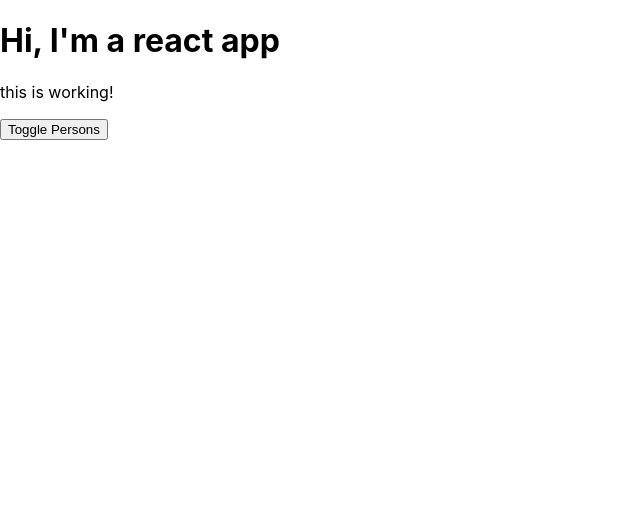
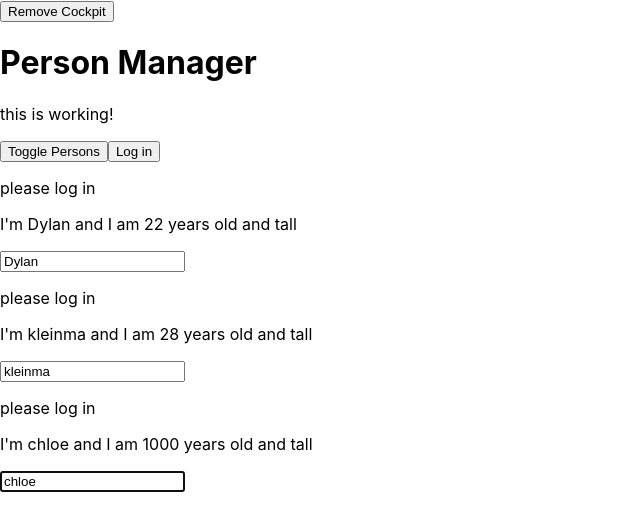
Before and after one commit to dylankleinman/react-complete-guide, a React app: page / in a window 1280 px wide. Shown: the top 530 px of the page, without its empty margins (0-640 px from the left). Built offline with nearby package versions, Linux system fonts and the light colour scheme.

Commit message:
Halfway through Context Api module

```diff
--- a/package.json
+++ b/package.json
@@ -38,6 +38,7 @@
     "postcss-loader": "3.0.0",
     "postcss-preset-env": "6.5.0",
     "postcss-safe-parser": "4.0.1",
+    "prop-types": "^15.7.2",
     "radium": "^0.25.1",
     "react": "^16.8.4",
     "react-app-polyfill": "^0.2.2",
--- a/src/components/Cockpit/Cockpit.js
+++ b/src/components/Cockpit/Cockpit.js
@@ -1,24 +1,50 @@
-import React from 'react';
+import React, {useEffect, useRef} from 'react';
 import classes from './Cockpit.css';
 
+//this is a functional component, not a class based.  Use useEffect to copy lifestyle hooks
 const cockpit = (props) => {
+
+  const toggleBtnRef = useRef(null);
+
+  useEffect(() => {
+    console.log('[Cockpit.js] useEffect');
+    //http request...
+    // setTimeout(() => {
+    //   alert('saved data to cloud');
+    // },1000);
+
+    toggleBtnRef.current.click();
+
+    return () => {
+      console.log('[Cockpit.js] cleanup work in useEffect');
+    };
+  }, []); //passing an empty array will run only first time load.  Otherwise putting something like props.person inside will run useEffect on chnage of person
+
+  useEffect(() => {
+    console.log('[Cockpit.js] 2nd cleanup work in 2nduseEffect');
+    return () => {
+      console.log('[Cockpit.js]2nd useEffect');
+    };
+  });
+
   const assignedClasses = [];
   let btnClass='';
   if(props.showPersons){btnClass = classes.Red;}
-  if(props.persons.length <= 2){
+  if(props.personsLength <= 2){
     assignedClasses.push(classes.red); // classes = ['red']
   }
-  if(props.persons.length <= 1){
+  if(props.personsLength <= 1){
     assignedClasses.push(classes.bold); //classes = ['red, bold']
   }
 
   return(
     <div className={classes.Cockpit}>
-      <h1> Hi, I'm a react app </h1>
+      <h1>{props.title}</h1>
       <p className={assignedClasses.join(' ')}>this is working!</p>
-      <button className = {btnClass} onClick={props.clicked}>Toggle Persons</button>
+      <button ref={toggleBtnRef} className = {btnClass} onClick={props.clicked}>Toggle Persons</button>
+      <button onClick={props.login}>Log in</button>
     </div>
   );
 }
 
-export default cockpit;
+export default React.memo(cockpit);
--- a/src/components/Persons/Person/Person.js
+++ b/src/components/Persons/Person/Person.js
@@ -1,14 +1,42 @@
-import React from 'react';
+import React, {Component} from 'react';
+import PropTypes from 'prop-types';
+
 import classes from './Person.css';
+import Aux from '../../../hoc/Auxiliary';
+import withClass from '../../../hoc/withClass';
 
-const person = (props) => {
-  return(
-    <div className={classes.Person} >
-      <p onClick={props.click}>I'm {props.name} and I am {props.age} years old and {props.height} tall</p>
-      <p>{props.children}</p>
-      <input type ="text" onChange={props.changed} value={props.name}/>
-    </div>
-  )
+class Person extends Component {
+  constructor(props){
+    super(props);
+    this.inputElementRef = React.createRef();
+  }
+
+  componentDidMount(){
+    //this.inputElement.focus();
+    this.inputElementRef.current.focus();
+  }
+
+  render(){
+    console.log('[person.js] rendering');
+    return(
+      <Aux>
+        {this.props.isAuth ? <p>authenticated!!</p> : <p>please log in</p>}
+        <p onClick={this.props.click}>I'm {this.props.name} and I am {this.props.age} years old and {this.props.height} tall</p>
+        <p key='i2'>{this.props.children}</p>
+        <input key='i3'
+        // ref={(inputEl)=>{this.inputElement = inputEl}}
+        ref = {this.inputElementRef}
+        type="text" onChange={this.props.changed} value={this.props.name}/>
+      </Aux>
+    );
+  }
 };
 
-export default person;
+Person.propTypes = {
+  click: PropTypes.func,
+  name: PropTypes.string,
+  age: PropTypes.number,
+  changed: PropTypes.func,
+};
+
+export default withClass(Person, classes.Person);
--- a/src/components/Persons/Persons.js
+++ b/src/components/Persons/Persons.js
@@ -1,13 +1,55 @@
-import React from 'react';
+import React, {PureComponent} from 'react';
 import Person from './Person/Person';
 
-const persons = (props) => props.persons.map((person, index) => { //automatically returns () because only one line and no {}
-    return <Person
-      click={() => props.clicked(index)}
-      name={person.name}
-      age={person.age}
-      key={person.id}
-      changed={(event) => props.changed(event, person.id)}/>
-});
+class Persons extends PureComponent {
 
-export default persons;
+  // static getDerivedStateFromProps(props, state){
+  //   console.log('[persons.js] getDerivedStateFromProps');
+  //   return state;
+  // }
+
+  // componentWillReceiveProps(props){
+  //   console.log('[person.js] componentWillRecieveProps', props);
+  // }
+
+  // shouldComponentUpdate(nextProps, nextState){
+  //   console.log('[persons.js] shouldComponentUpdate');
+  //   if(nextProps.persons !== this.props.persons || nextProps.changed !== this.props.changed || nextProps.clicked !== this.props.clicked){
+  //     return true;
+  //   } else {
+  //     return false;
+  //   }
+  // }
+
+  getSnapshotBeforeUpdate(prevProps, prevState){
+    console.log('[persons.js] getSnapshotBeforeUpdate');
+    return {message:'snapshot'};
+  }
+
+  componentDidUpdate(pervProps, prevState, snapshot){
+    console.log('[persons.js] componentDidUpdate');
+    console.log(snapshot);
+  }
+
+  componentWillUnmount(){
+    console.log('[persons.js] componentWillUnmount');
+  }
+
+  render(){
+    console.log('[persons.js] rendering');
+    return this.props.persons.map((person, index) => { //automatically returns () because only one line and no {}
+      return (
+        <Person
+          click={() => this.props.clicked(index)}
+          name={person.name}
+          age={person.age}
+          key={person.id}
+          changed={(event) => this.props.changed(event, person.id)}
+          isAuth = {this.props.isAuthenticated}
+          />
+      );
+    });
+  }
+};
+
+export default Persons;
--- a/src/containers/App.js
+++ b/src/containers/App.js
@@ -2,8 +2,18 @@ import React, { Component } from 'react';
 import classes from './App.css';
 import Persons from '../components/Persons/Persons';
 import Cockpit from '../components/Cockpit/Cockpit';
+import withClass from '../hoc/withClass';
+import Aux from '../hoc/Auxiliary';
 
 class App extends Component {
+
+  constructor(props){
+    super(props);
+    console.log('[App.js] constructor');
+    //you can also set state here if you want using this.setState
+
+  }
+
   state = {
     persons: [
       {id:'lkja;lsd' ,name: 'Dylan', age: 22, height:511},
@@ -12,8 +22,32 @@ class App extends Component {
     ],
     otherState: 'some other state',
     showPersons: false,
+    showCockpit: true,
+    changeCounter: 0,
+    authenticated: false,
   }
 
+  static getDerivedStateFromProps(props, state){
+    console.log('[App.js] getDerivedStateFromProps', props);
+    return state;
+  }
+
+  // componentWillMount(){
+  //   console.log('[App.js] componentWillMount');
+  // }
+
+  componentDidMount(){
+    console.log('[App.js] componentDidMount');
+  }
+
+  shouldComponentUpdate(nextProps, nextState){
+    console.log('[App.js] shouldComponentUpdate');
+    return true;
+  }
+
+  componentDidUpdate(){
+    console.log('[App.js] componentDidUpdate');
+  }
   switchNameHandler = (newName) => {
     //console.log('hello');
     // DONT DO THIS: this.state.persons[0].name = 'dylan kleinman'
@@ -41,7 +75,12 @@ class App extends Component {
     const persons = [...this.state.persons];
     persons[personIndex] = person
     //after changing person with index [personIndex] set state to new array
-    this.setState({persons: persons});
+    this.setState((prevState, props) => {
+      return {
+        persons: persons,
+        changeCounter: this.state.changeCounter + 1
+      };
+    });
   }
 
   deletePersonHandler = (personIndex) => {
@@ -58,22 +97,33 @@ class App extends Component {
     this.setState({showPersons: !doesShow});
   }
 
+  loginHandler = () => {
+    this.setState({authenticated: true});
+  }
+
   render() {
-
+    console.log('[app.js] render');
     let persons = null;
     if (this.state.showPersons){
-      persons = <Persons persons={this.state.persons} clicked={this.deletePersonHandler} changed={this.nameChangedHandler}/>
+      persons = <Persons persons={this.state.persons} clicked={this.deletePersonHandler} changed={this.nameChangedHandler} isAuthenticated={this.state.authenticated}/>
     };
 
     return (
-        <div className={classes.App}>
-          <Cockpit showPersons={this.state.showPersons} persons={this.state.persons} clicked={this.togglePersonsHandler}/>
+        <Aux>
+          <button onClick={() => {this.setState({showCockpit: false});}}>Remove Cockpit</button>
+          {this.state.showCockpit? <Cockpit
+            title={this.props.appTitle}
+            showPersons={this.state.showPersons}
+            personsLength={this.state.persons.length}
+            clicked={this.togglePersonsHandler}
+            login = {this.loginHandler}
+            /> : null}
           {persons}
-        </div>
+        </Aux>
     );
     //this code above will be compiled exactly the same as this code below:
     //return React.createElement('div', {className:'App'}, React.createElement('h1', null, 'here is some text'));
   }
 }
 
-export default App;
+export default withClass(App, classes.App);
--- /dev/null
+++ b/src/hoc/Auxiliary.js
@@ -0,0 +1,4 @@
+
+const aux = props => props.children;
+
+export default aux;
--- /dev/null
+++ b/src/hoc/withClass.js
@@ -0,0 +1,11 @@
+import React from 'react';
+
+const withClass = (WrappedComponent, className) => {
+  return props => (
+    <div className = {className}>
+      <WrappedComponent {...props}/>
+    </div>
+  );
+}
+
+export default withClass;
--- a/src/index.js
+++ b/src/index.js
@@ -4,7 +4,7 @@ import './index.css';
 import App from './containers/App';
 import * as serviceWorker from './serviceWorker';
 
-ReactDOM.render(<App />, document.getElementById('root'));
+ReactDOM.render(<App appTitle="Person Manager"/>, document.getElementById('root'));
 
 // If you want your app to work offline and load faster, you can change
 // unregister() to register() below. Note this comes with some pitfalls.
```
Also changed, not shown: src/components/context/auth-context.js (added), 1 other file (tests, documents, lock files or other folders).
